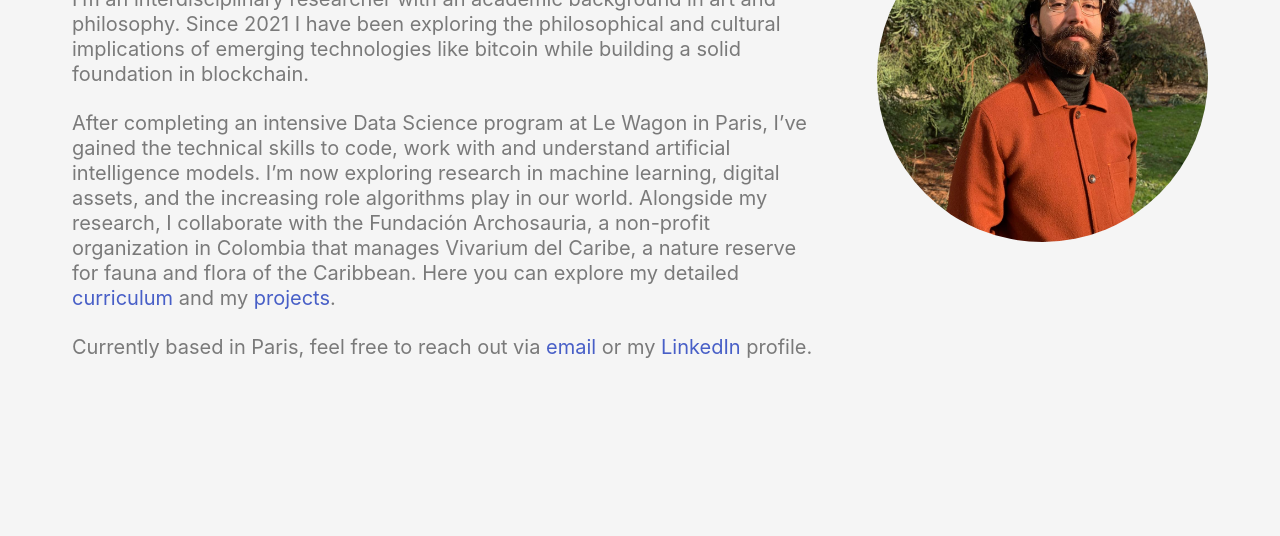
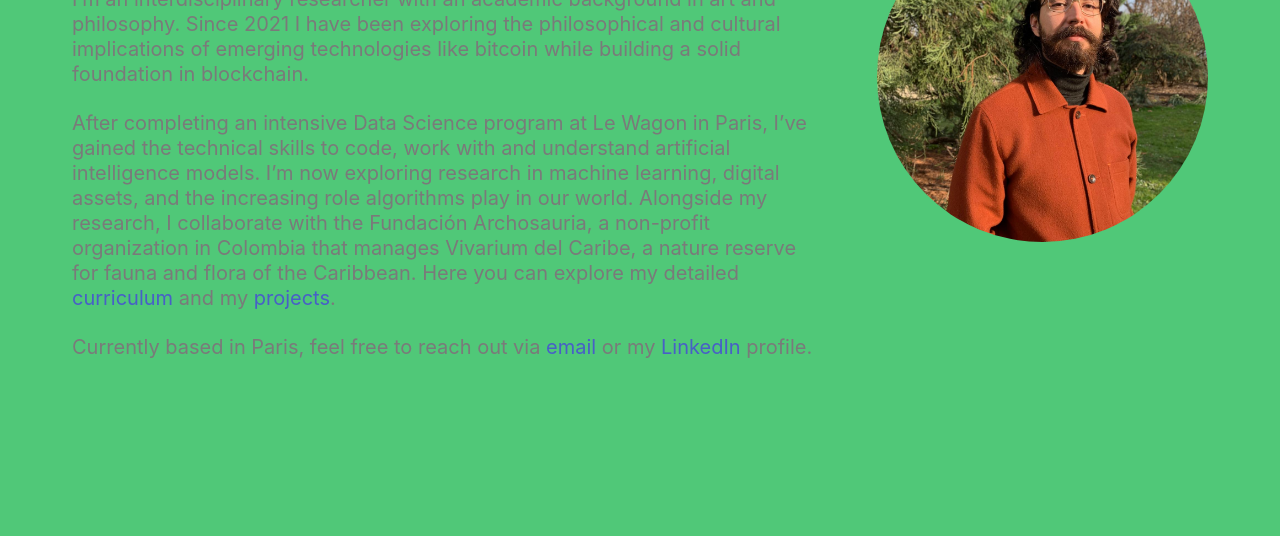
Before and after one commit to 0xmilarepa/0xmilarepa.github.io, a plain HTML site: page index.html in a window 1280 px wide. Shown: the part 289-825 px from the top of the page. Drawn offline with nearby package versions, Linux system fonts and the light colour scheme.

Commit message:
color change

```diff
--- a/index.html
+++ b/index.html
@@ -20,10 +20,10 @@
   <style>
     /* Custom styles for the page */
     body {
-      background-color: #f5f5f5;
+      background-color: #50C878;
     }
     .hero.is-medium {
-      background-color: #f5f5f5;
+      background-color: #50C878;
     }
     .hero-body {
       padding: 4rem 2rem;
```
